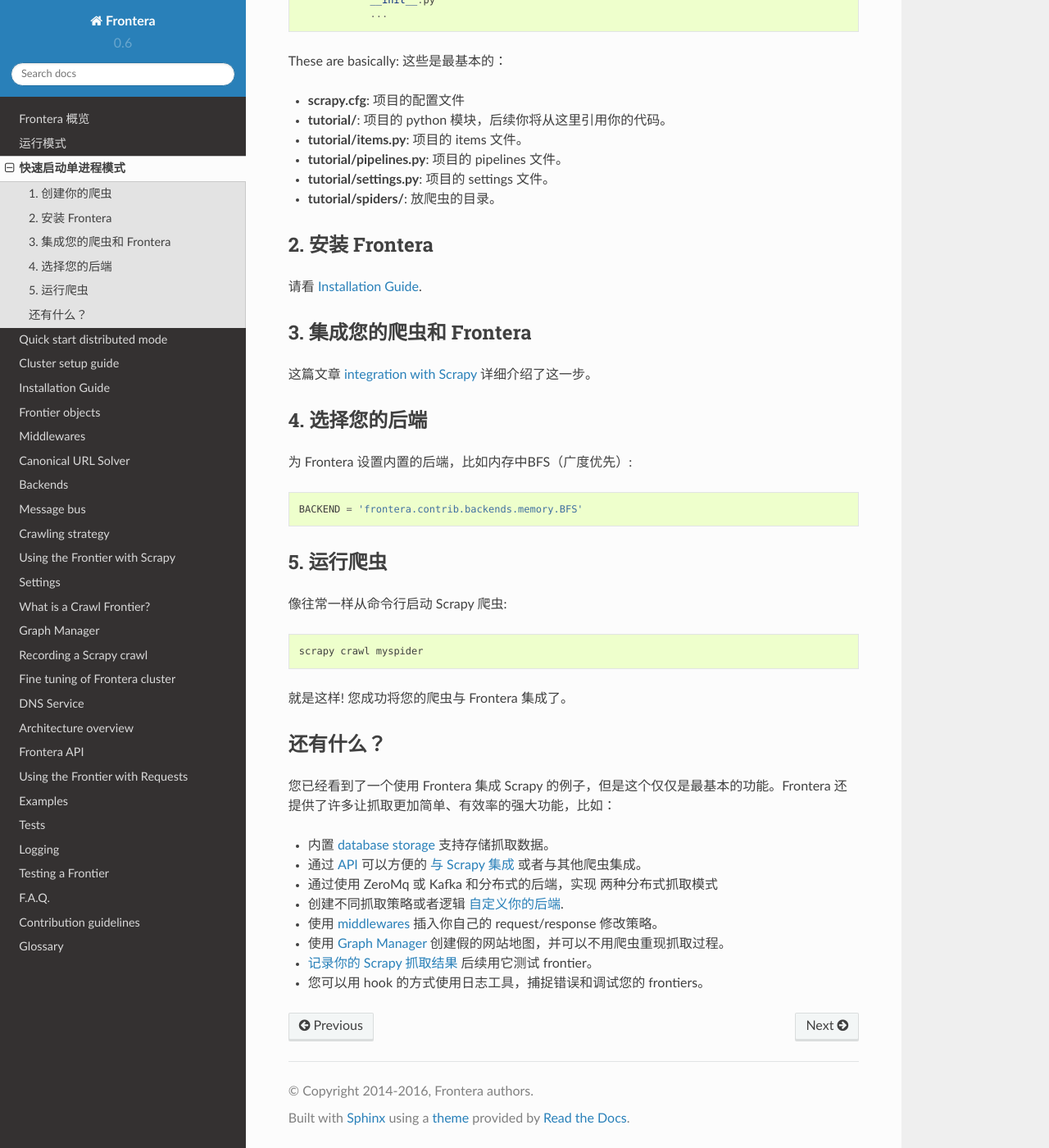
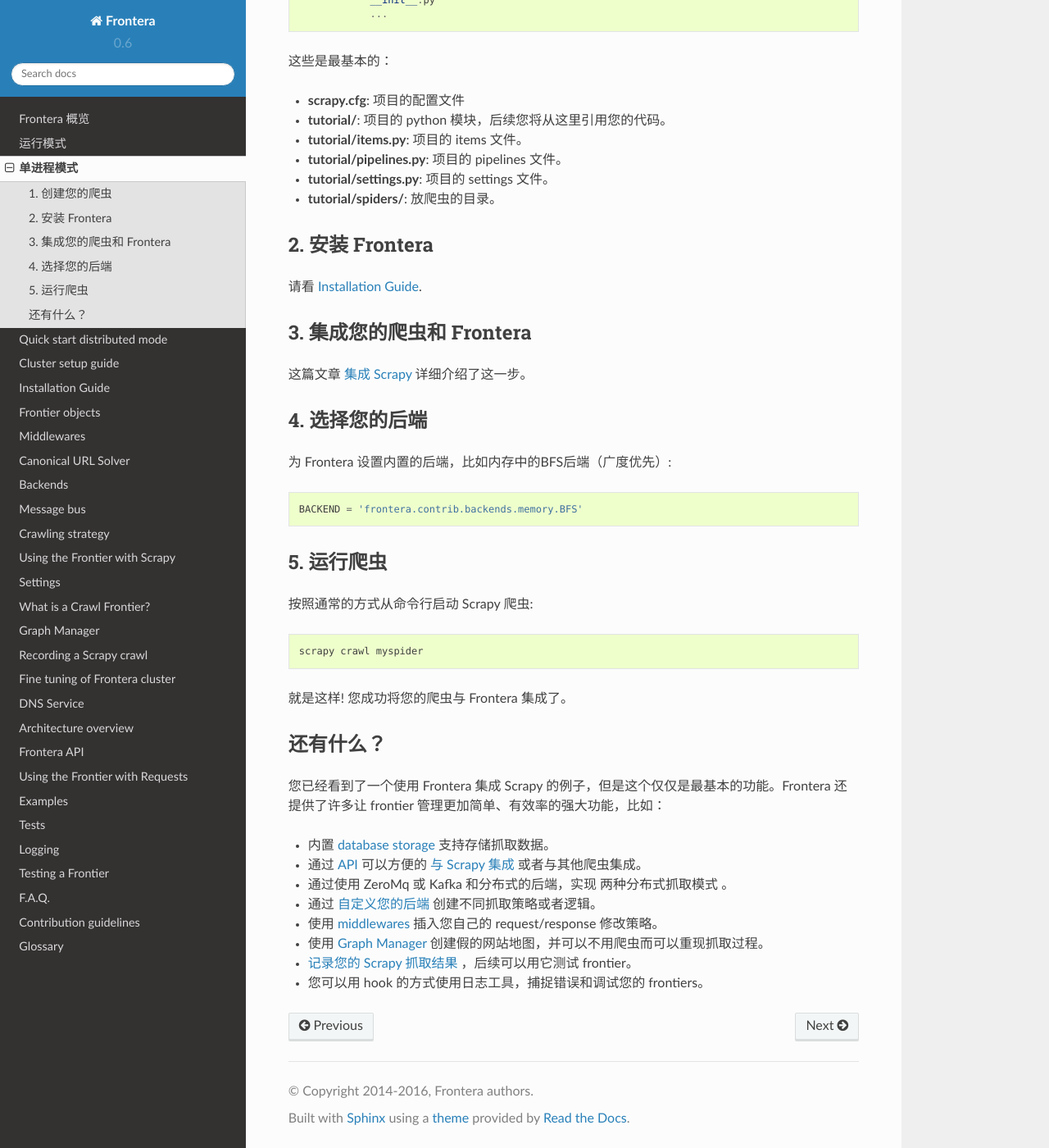
Before and after one commit to xsren/frontera-docs-zh_CN, a Sphinx documentation site: the page built from docs/source/topics/quick-start-single.rst, in a window 1280 px wide and 1400 px high, scrolled down 545 px. Shown: the whole window at 82% size. Built offline with Sphinx 7.4.7 and the Read the Docs theme 2.0.0, drawn with Linux system fonts in a browser that asks for light colours; some of the changed text lies outside the part shown.

Commit message:
update quick-start-single.rst

```diff
--- a/docs/source/topics/quick-start-single.rst
+++ b/docs/source/topics/quick-start-single.rst
@@ -1,8 +1,8 @@
 ==========================
-快速启动单进程模式
+单进程模式
 ==========================
 
-1. 创建你的爬虫
+1. 创建您的爬虫
 =====================
 
 按照通常的方式创建 Scrapy 项目。输入您要存储代码的目录，然后运行::
@@ -23,11 +23,10 @@
                 __init__.py
                 ...
 
-These are basically:
 这些是最基本的：
 
 - **scrapy.cfg**: 项目的配置文件
-- **tutorial/**: 项目的 python 模块，后续你将从这里引用你的代码。
+- **tutorial/**: 项目的 python 模块，后续您将从这里引用您的代码。
 - **tutorial/items.py**: 项目的 items 文件。
 - **tutorial/pipelines.py**: 项目的 pipelines 文件。
 - **tutorial/settings.py**: 项目的 settings 文件。
@@ -41,20 +40,20 @@
 3. 集成您的爬虫和 Frontera
 ==========================================
 
-这篇文章 :doc:`integration with Scrapy <scrapy-integration>` 详细介绍了这一步。
+这篇文章 :doc:`集成 Scrapy <scrapy-integration>` 详细介绍了这一步。
 
 
 4. 选择您的后端
 ======================
 
-为 Frontera 设置内置的后端，比如内存中BFS（广度优先）::
+为 Frontera 设置内置的后端，比如内存中的BFS后端（广度优先）::
 
     BACKEND = 'frontera.contrib.backends.memory.BFS'
 
 5. 运行爬虫
 =================
 
-像往常一样从命令行启动 Scrapy 爬虫::
+按照通常的方式从命令行启动 Scrapy 爬虫::
 
     scrapy crawl myspider
 
@@ -63,20 +62,20 @@
 还有什么？
 ==========
 
-您已经看到了一个使用 Frontera 集成 Scrapy 的例子，但是这个仅仅是最基本的功能。Frontera 还提供了许多让抓取更加简单、有效率的强大功能，比如：
+您已经看到了一个使用 Frontera 集成 Scrapy 的例子，但是这个仅仅是最基本的功能。Frontera 还提供了许多让 frontier 管理更加简单、有效率的强大功能，比如：
 
 * 内置 :ref:`database storage <frontier-backends-sqlalchemy>` 支持存储抓取数据。
 
 * 通过 :doc:`API <frontier-api>` 可以方便的 :doc:`与 Scrapy 集成 <scrapy-integration>` 或者与其他爬虫集成。
 
-* 通过使用 ZeroMq 或 Kafka 和分布式的后端，实现 :ref:`两种分布式抓取模式 <use-cases>`
+* 通过使用 ZeroMq 或 Kafka 和分布式的后端，实现 :ref:`两种分布式抓取模式 <use-cases>` 。
 
-* 创建不同抓取策略或者逻辑 :doc:`自定义你的后端 <frontier-backends>`.
+* 通过 :doc:`自定义您的后端 <frontier-backends>` 创建不同抓取策略或者逻辑。
 
-* 使用 :doc:`middlewares <frontier-middlewares>` 插入你自己的 request/response 修改策略。
+* 使用 :doc:`middlewares <frontier-middlewares>` 插入您自己的 request/response 修改策略。
 
-* 使用 :doc:`Graph Manager <graph-manager>` 创建假的网站地图，并可以不用爬虫重现抓取过程。
+* 使用 :doc:`Graph Manager <graph-manager>` 创建假的网站地图，并可以不用爬虫而可以重现抓取过程。
 
-* :doc:`记录你的 Scrapy 抓取结果 <scrapy-recorder>` 后续用它测试 frontier。
+* :doc:`记录您的 Scrapy 抓取结果 <scrapy-recorder>` ，后续可以用它测试 frontier。
 
 * 您可以用 hook 的方式使用日志工具，捕捉错误和调试您的 frontiers。
```
